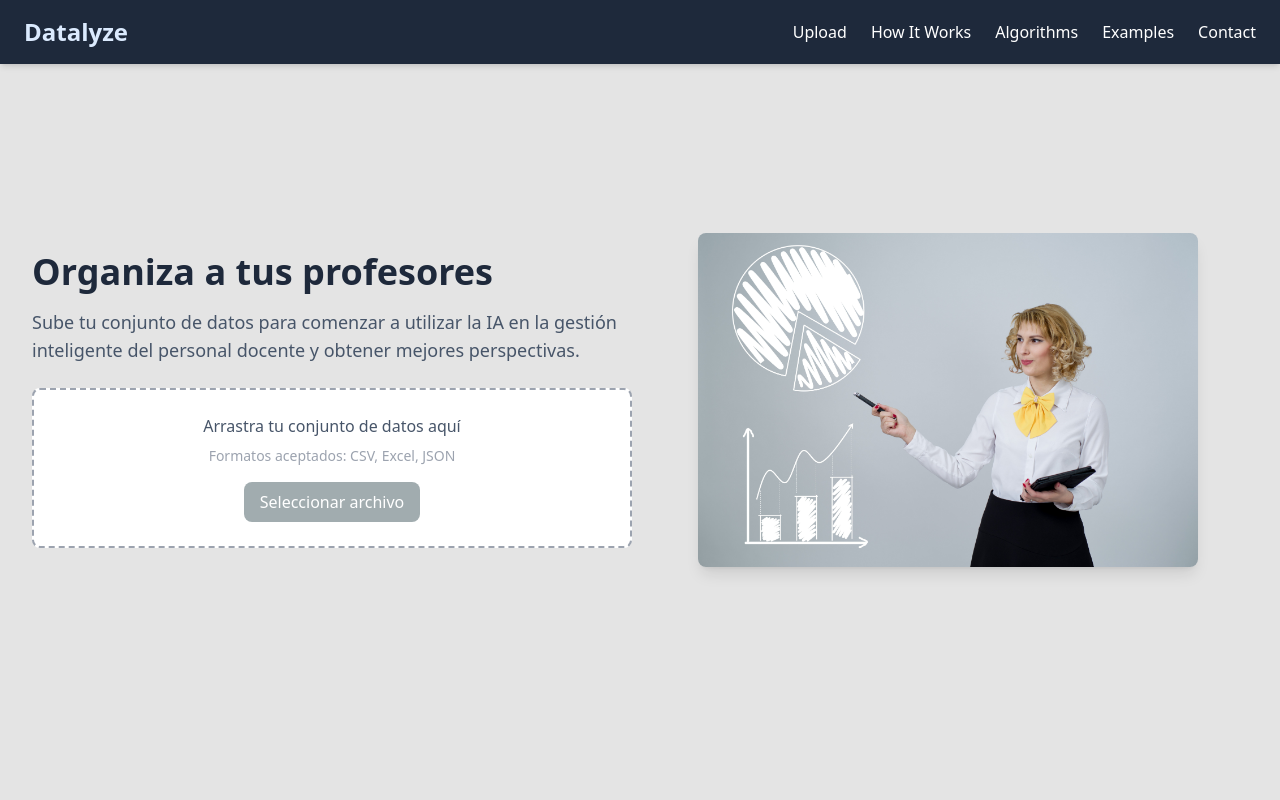
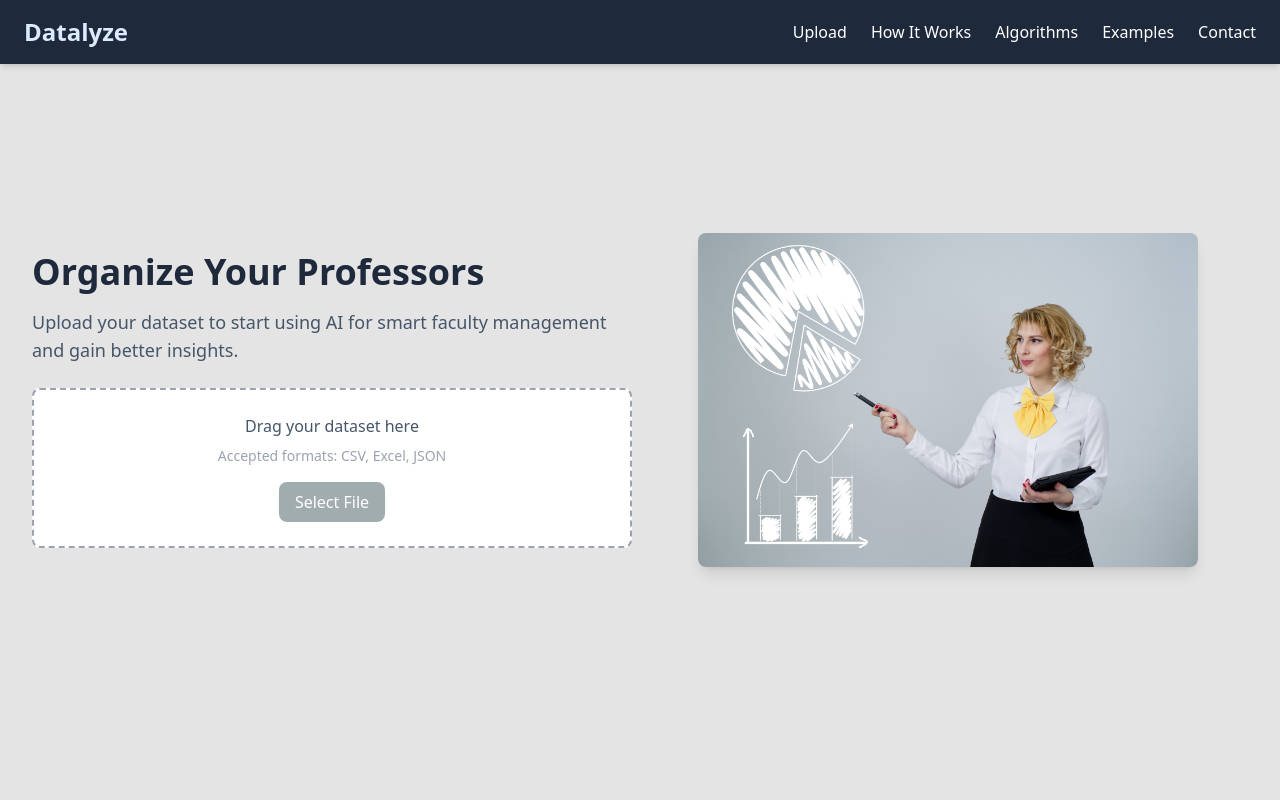
Before and after one commit to DamRandom/Datalyze, a Next.js app: page / in a window 1280 px wide. Shown: the top 800 px of the page. Built offline with nearby package versions, Linux system fonts and the light colour scheme.

Commit message:
Cleaner code. UploadSection

```diff
--- a/src/app/(page)/home/UploadSection.tsx
+++ b/src/app/(page)/home/UploadSection.tsx
@@ -10,7 +10,7 @@ const UploadSection = () => {
   const [file, setFile] = useState<File | null>(null);
 
   useEffect(() => {
-    AOS.init(); // Inicializar AOS en el lado del cliente
+    AOS.init(); // Initialize AOS for animations
   }, []);
 
   const handleDragOver = (e: React.DragEvent) => {
@@ -27,34 +27,33 @@ const UploadSection = () => {
     e.preventDefault();
     setIsDragging(false);
     if (e.dataTransfer.files && e.dataTransfer.files[0]) {
-      const droppedFile = e.dataTransfer.files[0];
-      setFile(droppedFile);
-      console.log("Archivo recibido:", droppedFile);
+      setFile(e.dataTransfer.files[0]);
+      console.log("File received:", e.dataTransfer.files[0]);
     }
   };
 
   const handleFileInputChange = (e: React.ChangeEvent<HTMLInputElement>) => {
     if (e.target.files && e.target.files[0]) {
-      const selectedFile = e.target.files[0];
-      setFile(selectedFile);
-      console.log("Archivo seleccionado:", selectedFile);
+      setFile(e.target.files[0]);
+      console.log("File selected:", e.target.files[0]);
     }
   };
 
   return (
     <section className="min-h-screen flex items-center justify-center bg-[#e4e4e4]">
       <div className="container mx-auto px-4 sm:px-6 lg:px-8 flex flex-col-reverse md:flex-row items-center gap-x-4">
-        {/* Izquierda: Título, texto y área de carga */}
+
+        {/* Left: Title, description, and upload area */}
         <div
           className="w-full md:w-1/2 text-center md:text-left mb-8 md:mb-0"
           data-aos="fade-right"
           data-aos-duration="1000"
         >
           <h1 className="text-3xl sm:text-4xl font-semibold text-[#1E293B] mb-4">
-            Organiza a tus profesores
+            Organize Your Professors
           </h1>
           <p className="text-base sm:text-lg text-[#475569] mb-6">
-            Sube tu conjunto de datos para comenzar a utilizar la IA en la gestión inteligente del personal docente y obtener mejores perspectivas.
+            Upload your dataset to start using AI for smart faculty management and gain better insights.
           </p>
           <div
             className={`border-2 border-dashed rounded-lg p-6 bg-[#FFFFFF] text-center transition-all duration-300 relative ${
@@ -68,11 +67,9 @@ const UploadSection = () => {
             data-aos-delay="500"
           >
             <p className="text-[#475569] mb-2">
-              {file ? `Archivo listo para subir: ${file.name}` : "Arrastra tu conjunto de datos aquí"}
+              {file ? `File ready to upload: ${file.name}` : "Drag your dataset here"}
             </p>
-            <p className="text-sm text-[#9CA3AF]">
-              Formatos aceptados: CSV, Excel, JSON
-            </p>
+            <p className="text-sm text-[#9CA3AF]">Accepted formats: CSV, Excel, JSON</p>
             <input
               type="file"
               onChange={handleFileInputChange}
@@ -83,7 +80,7 @@ const UploadSection = () => {
               htmlFor="file-upload"
               className="mt-4 inline-block cursor-pointer py-2 px-4 bg-[#a1acaf] text-[#FFFFFF] rounded-lg hover:bg-[#777f81]"
             >
-              Seleccionar archivo
+              Select File
             </label>
             {isDragging && (
               <div className="absolute inset-0 bg-[#000000] bg-opacity-30 pointer-events-none rounded-lg"></div>
@@ -91,7 +88,7 @@ const UploadSection = () => {
           </div>
         </div>
 
-        {/* Derecha: Imagen */}
+        {/* Right: Illustration */}
         <div
           className="w-full md:w-1/2 flex justify-center mb-8 md:mb-0"
           data-aos="fade-left"
@@ -99,7 +96,7 @@ const UploadSection = () => {
         >
           <Image
             src="/images/analytics-3291738.jpg"
-            alt="Ilustración de organización de profesores con IA"
+            alt="AI-driven faculty management illustration"
             width={500}
             height={400}
             className="rounded-lg shadow-lg max-w-full h-auto"
```
